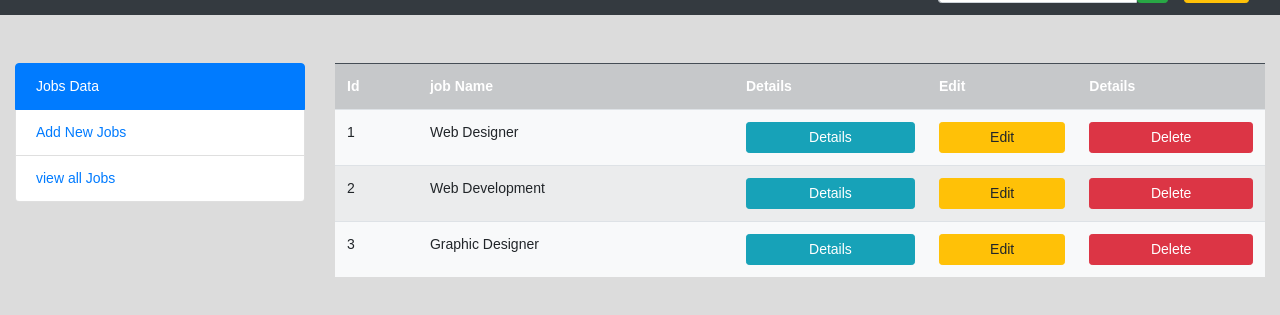
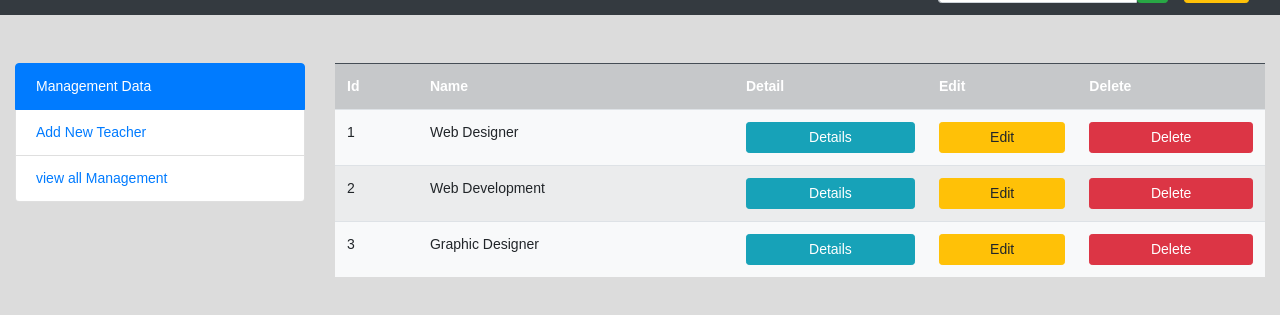
Before and after one commit to Parassahu2308/Cms, a plain HTML site: page Management.html in a window 1280 px wide. Shown: the part 41-356 px from the top of the page. Drawn offline with nearby package versions, Linux system fonts and the light colour scheme.

Commit message:
changes links in html files

```diff
--- a/Management.html
+++ b/Management.html
@@ -10,7 +10,7 @@
      <link rel="stylesheet" href="https://stackpath.bootstrapcdn.com/font-awesome/4.7.0/css/font-awesome.min.css">
     <link rel="stylesheet" href="css/style.css">
 
-    <title>Jobs List</title>
+    <title>Management</title>
   </head>
 
   <body>
@@ -18,17 +18,17 @@
     <!-- nav -->
     <nav class="navbar navbar-expand-lg navbar-dark bg-dark">
       <div class="container-fluid">
-        <a class="navbar-brand" href="dash.html">Hi, Paras</a>
+        <a class="navbar-brand" href="index.html">Hi, Paras</a>
         <button class="navbar-toggler" type="button" data-toggle="collapse" data-target="#navbarSupportedContent" aria-controls="navbarSupportedContent" aria-expanded="false" aria-label="Toggle navigation">
           <span class="navbar-toggler-icon"></span>
         </button>
         <div class="collapse navbar-collapse" id="navbarSupportedContent">
           <ul class="navbar-nav mr-auto mb-2 mb-lg-0">
             <li class="nav-item">
-              <a class="nav-link " aria-current="page" href="employes-list.html">Students</a>
+              <a class="nav-link " aria-current="page" href="Students.html">Students</a>
             </li>
             <li class="nav-item">
-              <a class="nav-link" href="jobs-list.html">Management</a>
+              <a class="nav-link" href="Management.html">Management</a>
             </li>
           </ul>
           <form class="d-flex">
@@ -37,7 +37,7 @@
               <button class="btn btn-sm btn-success" type="submit" id="button-addon2"><i class="fa fa-search"></i></button>
             </div>
           </form>
-          <a href="#" class="ml-3 btn btn-sm btn-warning">Log out</a>
+          <a href="login.html" class="ml-3 btn btn-sm btn-warning">Log out</a>
         </div>
       </div>
     </nav>
@@ -48,19 +48,19 @@
            <div class="row mt-5">
                <div class="col-lg-3 md-3">
                    <div class="list-group small">
-                       <div class="list-group-item active">Jobs Data</div>
-                       <a href="#" class="list-group-item "data-toggle="modal" data-target="#add_jobs">Add New Jobs</a>
-                       <a href="jobs-list.html"  class="list-group-item">view all Jobs</a>
+                       <div class="list-group-item active">Management Data</div>
+                       <a href="#" class="list-group-item "data-toggle="modal" data-target="#add_jobs">Add New Teacher</a>
+                       <a href="Management.html"  class="list-group-item">view all Management</a>
                    </div>
                </div>
                <div class="col-lg-9 col-md-9">
                     <table class="table table-striped table-hover bg-light small">
                         <tr class="table-dark">
                             <th>Id</th>
-                            <th>job Name</th>
-                            <th>Details</th>
+                            <th>Name</th>
+                            <th>Detail</th>
                             <th>Edit</th>
-                            <th>Details</th>
+                            <th>Delete</th>
                         </tr>
                         <tr>
                             <td>1</td>
@@ -94,7 +94,7 @@
   <div class="modal-dialog">
     <div class="modal-content">
       <div class="modal-header">
-        <h5 class="modal-title" id="exampleModalLabel">Add Employes Details</h5>
+        <h5 class="modal-title" id="exampleModalLabel">Add Students Details</h5>
         <button type="button" class="close" data-dismiss="modal" aria-label="Close">
           <span aria-hidden="true">&times;</span>
         </button>
```
Also changed, not shown: Students.html (+3 -3 lines), index.html (+6 -6 lines).
